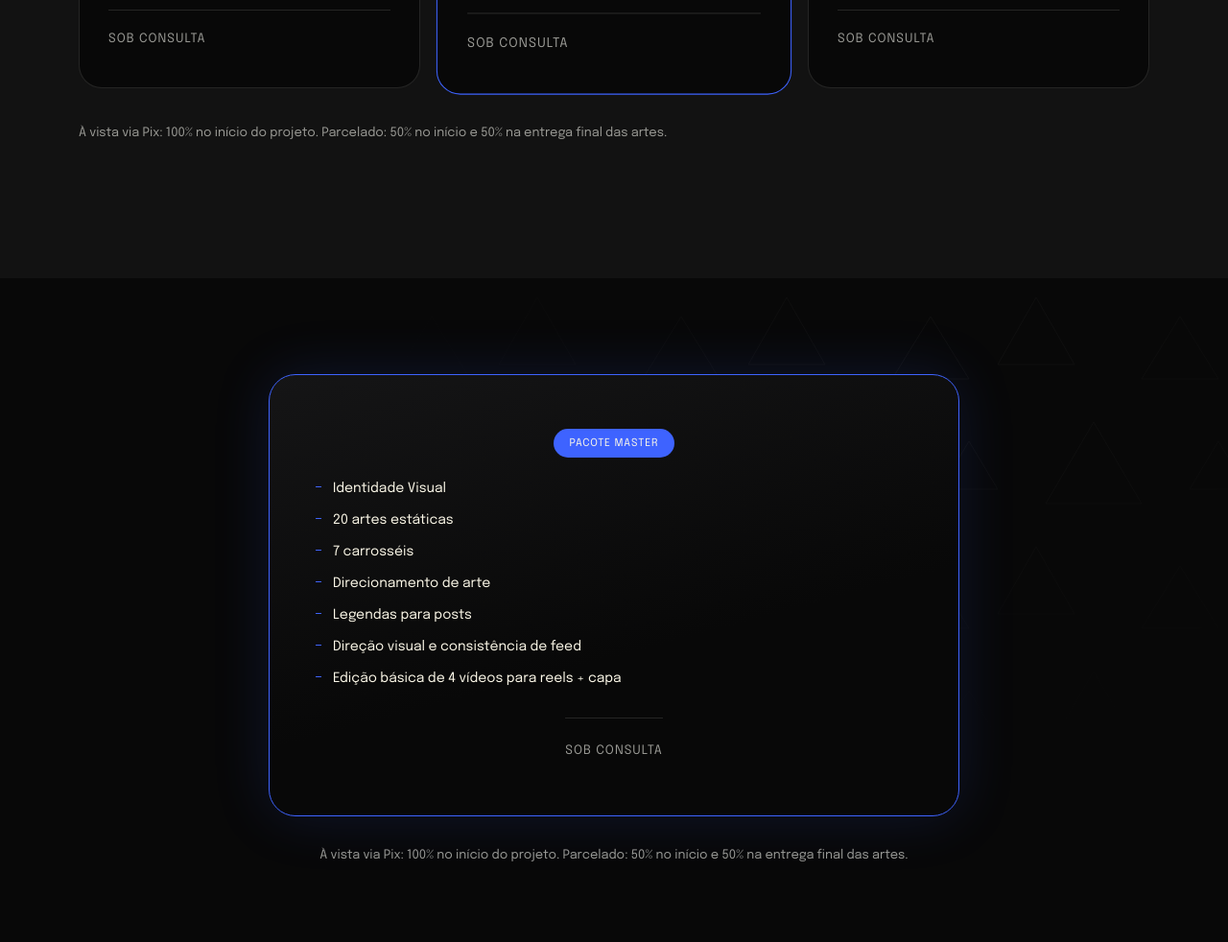
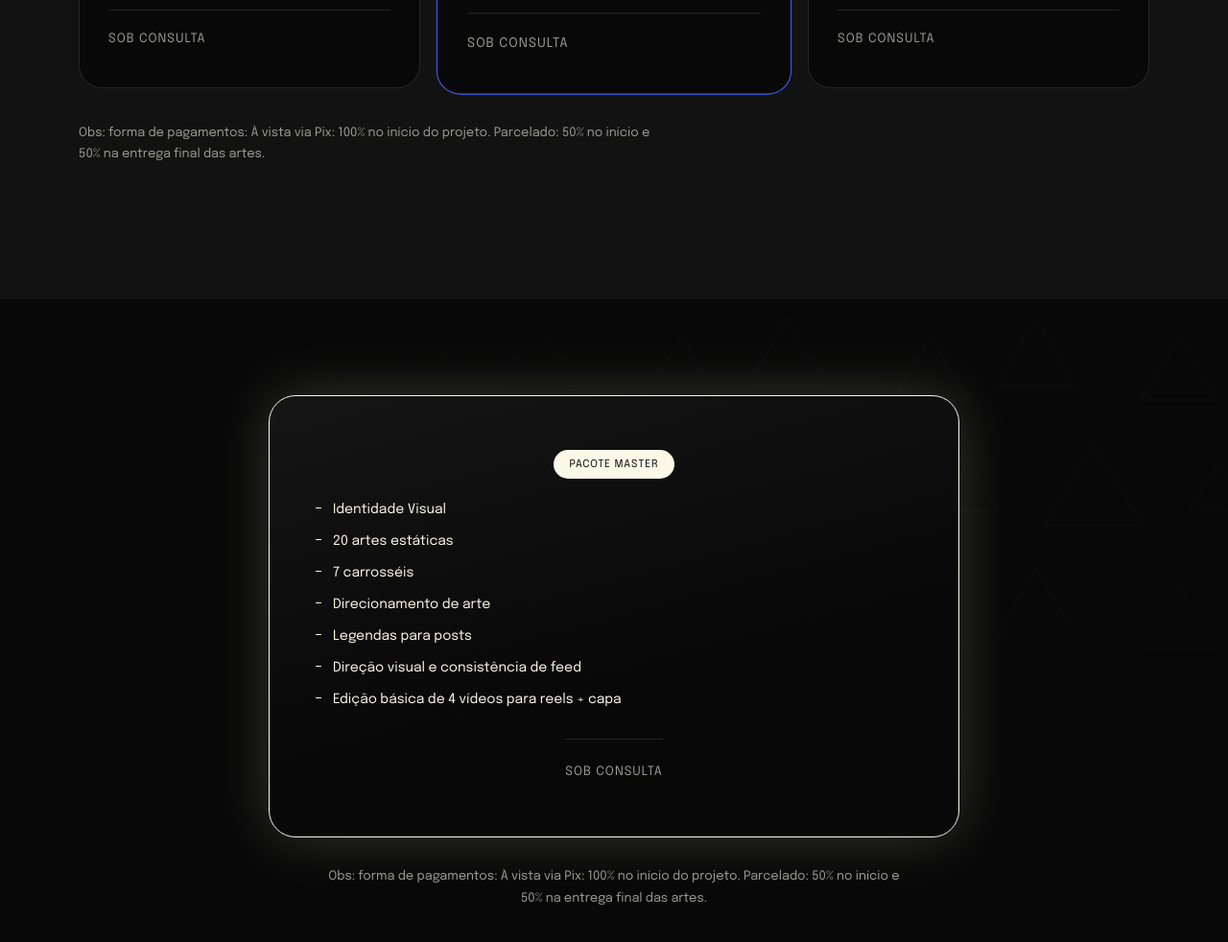
Before and after one commit to ramonfwx/kaineferreiradsr, a plain HTML site: page index.html in a window 1280 px wide. Shown: the part 1860-2842 px from the top of the page at 96% size. Drawn offline with Linux system fonts and the light colour scheme.

Commit message:
Troca destaque azul do card Master por creme e adiciona rótulo nas notas de pagamento
- Borda, glow e badge do card Master passam de azul para #FCF8E8
- Notas de pagamento em Pacotes e Master ganham o prefixo
  "Obs: forma de pagamentos:"

```diff
--- a/assets/css/style.css
+++ b/assets/css/style.css
@@ -508,16 +508,16 @@ body {
   position: relative;
   width: 100%;
   max-width: 720px;
-  border: 1px solid var(--accent);
+  border: 1px solid var(--off-white);
   border-radius: 28px;
   padding: 56px 48px;
   background: linear-gradient(165deg, var(--black-alt) 0%, var(--black) 60%);
-  box-shadow: 0 0 60px var(--accent-soft);
+  box-shadow: 0 0 60px rgba(252,248,232,0.18);
 }
 .master-badge {
   display: inline-block;
-  background: var(--accent);
-  color: var(--off-white);
+  background: var(--off-white);
+  color: var(--black);
   font-size: 11px;
   text-transform: uppercase;
   letter-spacing: 0.08em;
@@ -549,7 +549,7 @@ body {
   position: absolute;
   left: 0; top: 8px;
   width: 6px; height: 1px;
-  background: var(--accent);
+  background: var(--off-white);
 }
 .master-card .service-price {
   display: inline-block;
--- a/index.html
+++ b/index.html
@@ -166,7 +166,7 @@
       </div>
 
       <p class="services-footnote">
-        À vista via Pix: 100% no início do projeto. Parcelado: 50% no início
+        Obs: forma de pagamentos: À vista via Pix: 100% no início do projeto. Parcelado: 50% no início
         e 50% na entrega final das artes.
       </p>
     </div>
@@ -190,7 +190,7 @@
         <span class="service-price">Sob consulta</span>
       </div>
       <p class="services-footnote">
-        À vista via Pix: 100% no início do projeto. Parcelado: 50% no início
+        Obs: forma de pagamentos: À vista via Pix: 100% no início do projeto. Parcelado: 50% no início
         e 50% na entrega final das artes.
       </p>
     </div>
```
